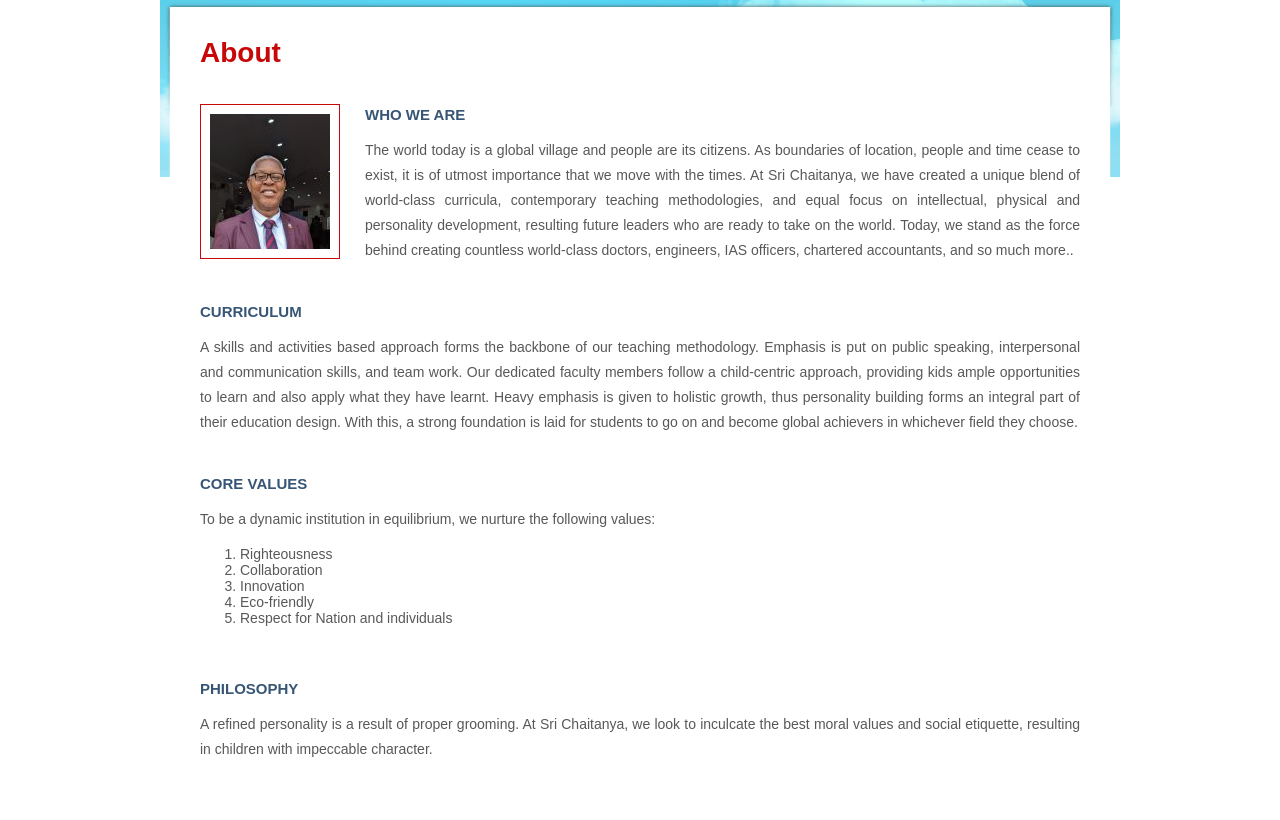
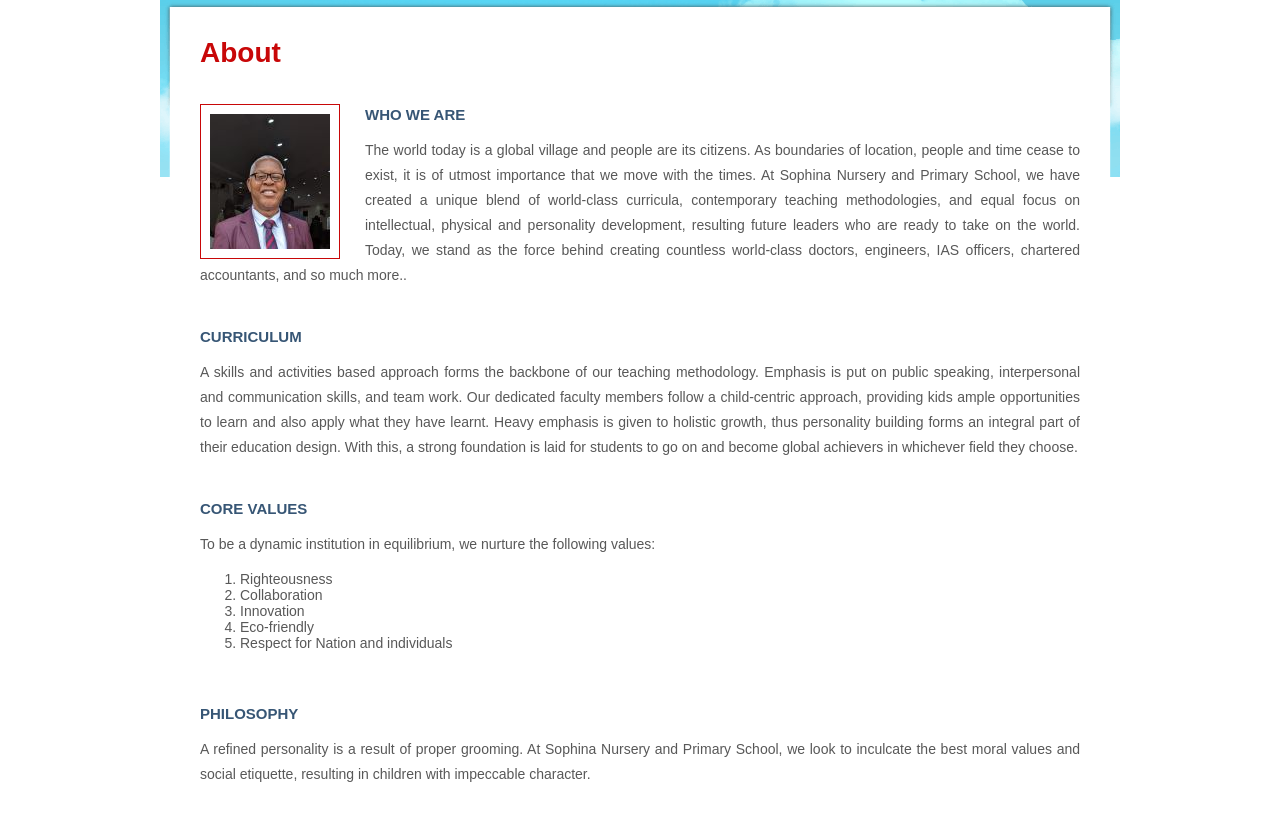
Before and after one commit to enweazudaniel/sophina, a plain HTML site: page about.html in a window 1280 px wide. Shown: the part 193-1013 px from the top of the page. Drawn offline with Linux system fonts and the light colour scheme.

Commit message:
Edit: school name

```diff
--- a/about.html
+++ b/about.html
@@ -26,7 +26,7 @@
       <h3>About</h3>
       <div class="first"> <a href="#"><img src="images/model1.jpg" alt="" /></a>
         <h2>WHO WE ARE</h2>
-        <p>The world today is a global village and people are its citizens. As boundaries of location, people and time cease to exist, it is of utmost importance that we move with the times. At Sri Chaitanya, we have created a unique blend of world-class curricula, contemporary teaching methodologies, and equal focus on intellectual, physical and personality development, resulting future leaders who are ready to take on the world. Today, we stand as the force behind creating countless world-class doctors, engineers, IAS officers, chartered accountants, and so much more..</p>
+        <p>The world today is a global village and people are its citizens. As boundaries of location, people and time cease to exist, it is of utmost importance that we move with the times. At Sophina Nursery and Primary School, we have created a unique blend of world-class curricula, contemporary teaching methodologies, and equal focus on intellectual, physical and personality development, resulting future leaders who are ready to take on the world. Today, we stand as the force behind creating countless world-class doctors, engineers, IAS officers, chartered accountants, and so much more..</p>
       </div>
       <div>
         <h2>CURRICULUM</h2>
@@ -46,7 +46,7 @@
       </div>
       <div>
         <h2>PHILOSOPHY</h2>
-        <p>A refined personality is a result of proper grooming. At Sri Chaitanya, we look to inculcate the best moral values and social etiquette, resulting in children with impeccable character.</p>
+        <p>A refined personality is a result of proper grooming. At Sophina Nursery and Primary School, we look to inculcate the best moral values and social etiquette, resulting in children with impeccable character.</p>
       </div>
     </div>
   </div>
```
